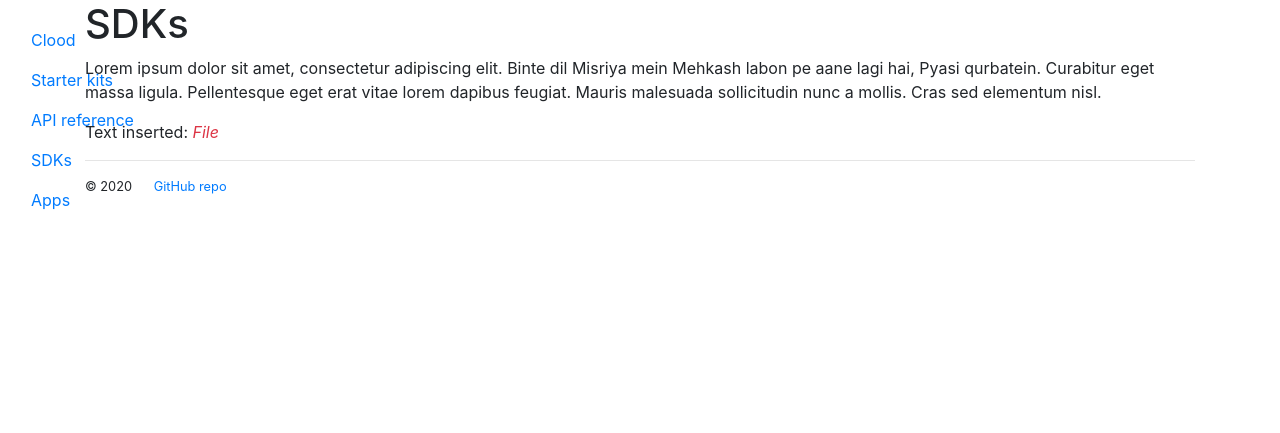
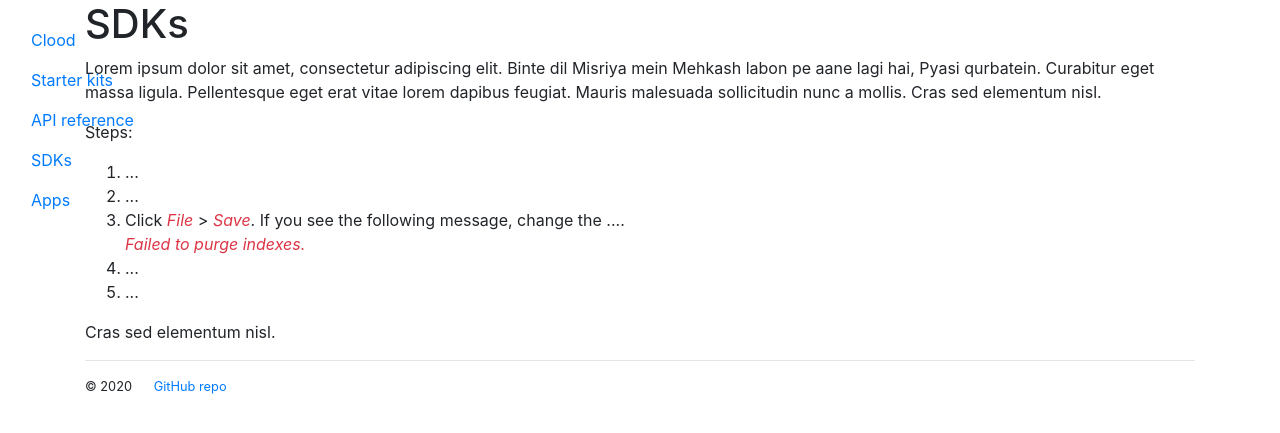
Before and after one commit to AninditaBasu/docs-as-code, a Jekyll site: the page built from topics/page3.html, in a window 1280 px wide. Shown: the top 433 px of the page. Built offline with Jekyll 4.4.1, drawn with Linux system fonts in a browser that asks for light colours.

Commit message:
text and variable updates

```diff
--- a/topics/page2.html
+++ b/topics/page2.html
@@ -4,4 +4,6 @@ title: API reference
 ---
 <h1>{{ page.title }}</h1>
 <p>Lorem ipsum dolor sit amet, consectetur adipiscing elit. Teri mitti mein mill jawaan Gul banke main khill jawaan Itni si hai dil ki aarzoo. Teri nadiyon mein beh jawaan, teri kheton mein lehrawaan, itni si hai dil ki aarzoo. Nulla diam tortor, ornare vitae molestie eget, auctor vel ante. Sed velit urna, porttitor at erat vel, pulvinar lacinia orci. Cras facilisis elit ornare, dictum lacus eget, varius dui.</p>
-<p>Text inserted: <i class="text-danger">{{ site.data.en.menu.cancel }}</i></p>
+<p>Members with a trial license cannot use the <i class="text-danger">{{ site.data.en.auth-ldap }}</i> option.</p>
+<p>Nulla diam tortor, ornare vitae molestie eget, auctor vel ante.</p>
+<p>Cras facilisis elit ornare. Nulla diam tortor, ornare vitae molestie eget, auctor vel ante. Teri nadiyon mein beh jawaan, teri kheton mein lehrawaan, itni si hai dil ki aarzoo. </p>
--- a/topics/page3.html
+++ b/topics/page3.html
@@ -5,4 +5,12 @@ title: SDKs
 <h1>{{ page.title }}</h1>
 <p>Lorem ipsum dolor sit amet, consectetur adipiscing elit. Binte dil Misriya mein
 Mehkash labon pe aane lagi hai, Pyasi qurbatein. Curabitur eget massa ligula. Pellentesque eget erat vitae lorem dapibus feugiat. Mauris malesuada sollicitudin nunc a mollis. Cras sed elementum nisl.</p>
-<p>Text inserted: <i class="text-danger">{{ site.data.en.file }}</i></p>
+<p>Steps:</p>
+<ol>
+<li>...</li>
+<li>...</li>
+<li>Click <i class="text-danger">{{ site.data.en.menu-file }}</i> &gt; <i class="text-danger">{{ site.data.en.menu-save }}</i>. If you see the following message, change the ....<br/><i class="text-danger">{{ site.data.en.index-purge }}</i></li>
+<li>...</li>
+<li>...</li>
+</ol>
+<p>Cras sed elementum nisl.</p>
--- a/topics/page4.html
+++ b/topics/page4.html
@@ -3,5 +3,6 @@ layout: default
 title: Apps
 ---
 <h1>{{ page.title }}</h1>
-<p>Etiam convallis faucibus tellus eu commodo. Ut et viverra quam, ut gravida urna. Baba main teri mallika, tukda hoon tere dil ka, ik baar phir se dehleez paar karaa de.Sed sed vehicula magna. Vestibulum at ligula purus. Suspendisse consectetur bibendum porta. Pellentesque eros neque, scelerisque vel ante ut, fringilla ultrices erat.</p>
-<p>Text inserted: <i class="text-danger">{{ site.data.en.save }}</i></p>
+<p>Etiam convallis faucibus tellus eu commodo. Ut et viverra quam, ut gravida urna. Baba main teri mallika, tukda hoon tere dil ka, ik baar phir se dehleez paar karaa de. Sed sed vehicula magna. Vestibulum at ligula purus. Suspendisse consectetur bibendum porta. Pellentesque eros neque, scelerisque vel ante ut, fringilla ultrices erat.</p>
+<p>If the <i class="text-danger">{{ site.data.en.elastic-sniff }}</i>, Clood Elasearch will not work.</p>
+<p>Etiam convallis faucibus tellus eu commodo. Ut et viverra quam, ut gravida urna. Baba main teri mallika, tukda hoon tere dil ka, ik baar phir se dehleez paar karaa de.</p>
```
Also changed, not shown: _data/en.json (+12 -4 lines), index.html (+3 -7 lines), topics/page1.html (+6 -1 lines).
